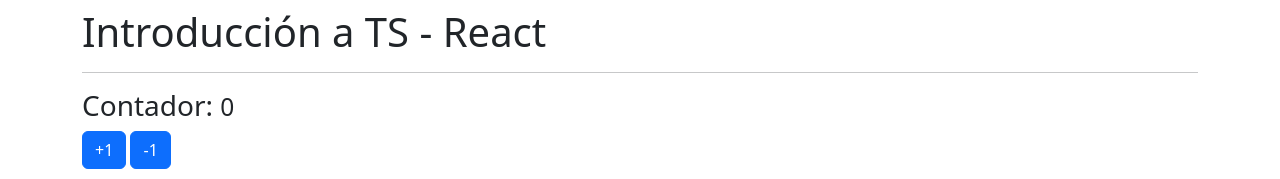
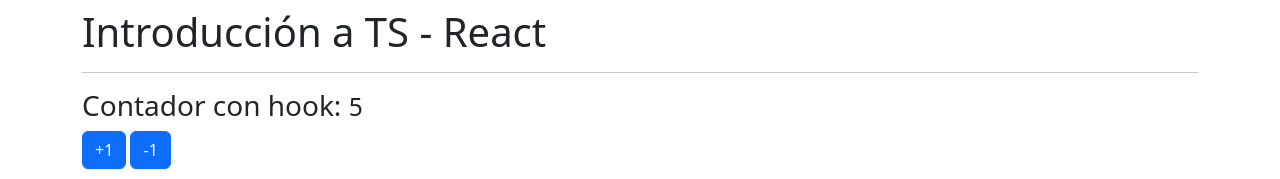
Before and after one commit to Majomon/01-Reforzando-Typescript, a React (Create React App) app: page / in a window 1280 px wide. Shown: the top 179 px of the page. Built offline with nearby package versions, Linux system fonts and the light colour scheme.

Commit message:
Custom hoks

```diff
--- a/src/App.tsx
+++ b/src/App.tsx
@@ -1,8 +1,9 @@
 /* import { TiposBasicos } from "./typescript/TiposBasicos"; */
 /* import { ObjetosLiterales } from "./typescript/ObjetosLiterales"; */
 /* import { Funciones } from "./typescript/Funciones"; */
+/* import { Contador } from "./components/Contador"; */
 
-import { Contador } from "./components/Contador";
+import { ContadorConHook } from "./components/ContadorConHook";
 
 const App = () => {
   return (
@@ -12,7 +13,8 @@
       {/*       <TiposBasicos /> */}
       {/*       <ObjetosLiterales /> */}
       {/*      <Funciones /> */}
-      <Contador />
+      {/*   <Contador /> */}
+      <ContadorConHook />
     </div>
   );
 };
--- /dev/null
+++ b/src/components/ContadorConHook.tsx
@@ -0,0 +1,21 @@
+import { useCounter } from "../hooks/useCounter";
+
+export const ContadorConHook = () => {
+  /*   const { valor, acumular } = useCounter(100); */
+  const { valor, acumular } = useCounter();
+
+  return (
+    <>
+      <h3>
+        Contador con hook: <small>{valor}</small>
+      </h3>
+      <button className="btn btn-primary" onClick={() => acumular(1)}>
+        +1
+      </button>
+      &nbsp;
+      <button className="btn btn-primary" onClick={() => acumular(-1)}>
+        -1
+      </button>
+    </>
+  );
+};
--- /dev/null
+++ b/src/hooks/useCounter.tsx
@@ -0,0 +1,11 @@
+import { useState } from "react";
+
+export const useCounter = (inicial: number = 5) => {
+  const [valor, setValor] = useState(inicial);
+
+  const acumular = (numero: number) => {
+    setValor(valor + numero);
+  };
+
+  return { valor, acumular };
+};
```
